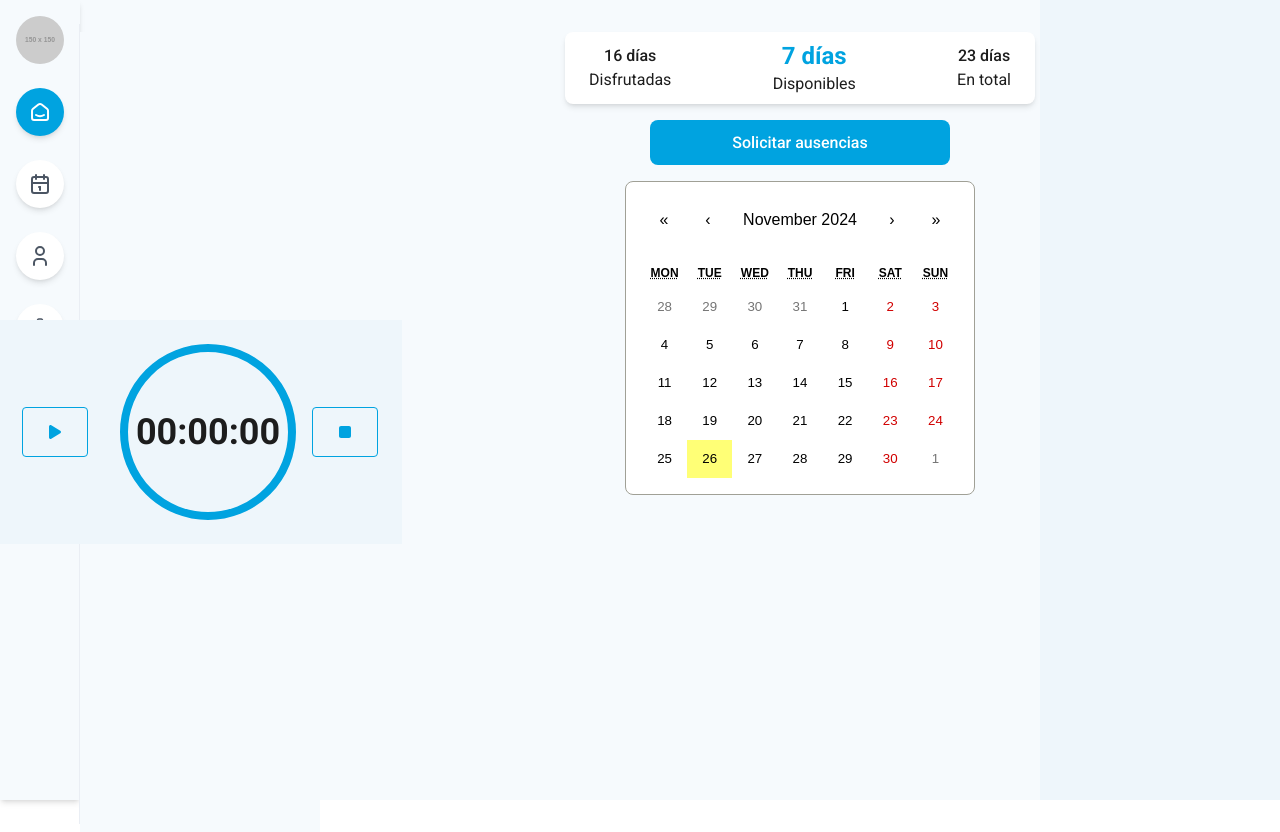
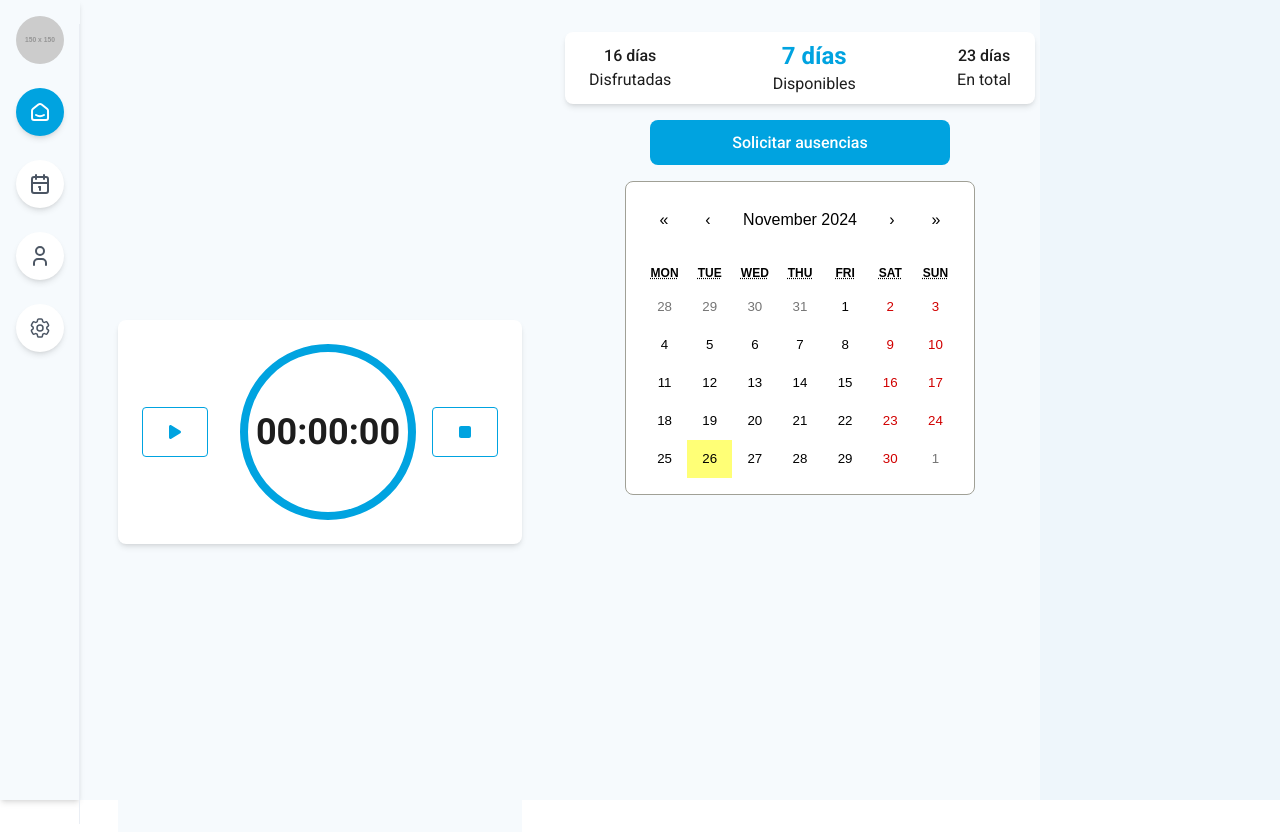
Before and after one commit to LorelizDev/AssecoSync_client, a React (Vite) app: page /dashboard in a window 1280 px wide. Built offline with nearby package versions, Linux system fonts and the light colour scheme; a web font is replaced by a local one.

Commit message:
style(dashboard): merge dev and align design with overall dashboard layout

```diff
--- a/src/components/TimeClock.jsx
+++ b/src/components/TimeClock.jsx
@@ -108,7 +108,7 @@ export const TimeClock = () => {
 
   return (
     <div className="relative flex flex-col items-center justify-center min-h-screen bg-primarybg font-mainFont">
-      <div className="relative flex items-center max-w-2xl bg-secondarybg p-6">
+      <div className="relative flex items-center max-w-2xl p-6 bg-white rounded-lg shadow-md">
 
       <div className="flex items-center space-x-4">
         {!timer.isRunning ? (
--- a/src/pages/Dashboard.jsx
+++ b/src/pages/Dashboard.jsx
@@ -22,11 +22,10 @@ const Dashboard = () => {
 
       {/* Área principal (80% del ancho) */}
       <div className="w-4/5 bg-primarybg flex justify-between items-start pt-8">
-        <div className="w-1/2">
-        <div className="w-1/2">
+        <div className="w-1/2 flex flex-col items-center space-y-4">
           <TimeClock />
         </div>
-        </div>
+
         <div className="w-1/2 flex flex-col items-center space-y-4">
           <StatusVacations />
           <Button onClick={handleButtonClick}>Solicitar ausencias</Button>
```
